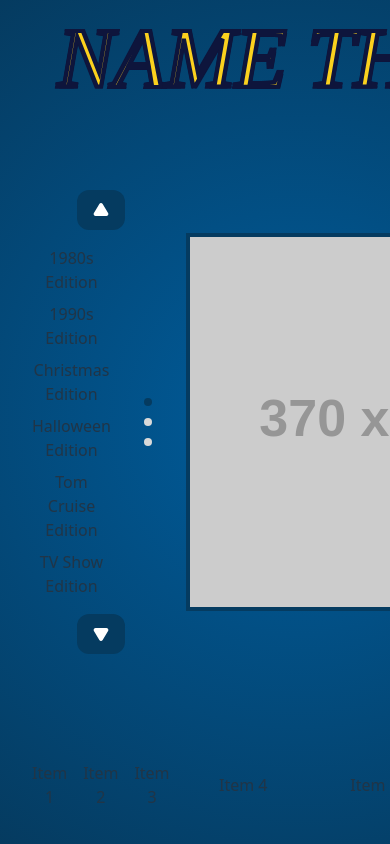
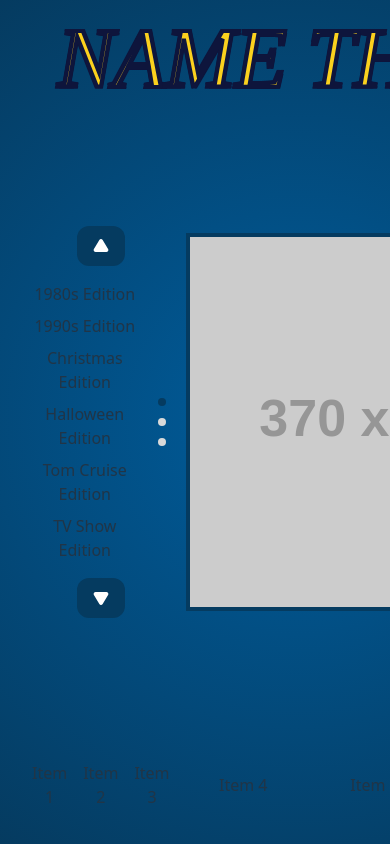
Before and after one commit to htseng2/name-that, a React (Vite) app: page / in a window 390 px wide. Shown: the top 844 px of the page. Built offline with nearby package versions, Linux system fonts and the light colour scheme; a web font is replaced by a local one.

Commit message:
style(picker-grid): update grid column layout for improved responsiveness
- change grid-template-columns from `repeat(2, 1fr)` to `1fr auto` for better adaptability
- enhance layout to accommodate varying content sizes while maintaining structure

```diff
--- a/src/App.css
+++ b/src/App.css
@@ -72,7 +72,7 @@
 
 .picker-grid {
   display: grid;
-  grid-template-columns: repeat(2, 1fr);
+  grid-template-columns: 1fr auto;
   grid-template-rows: auto auto auto;
   gap: 1rem; /* adjust spacing as needed */
   width: 100%;
```
